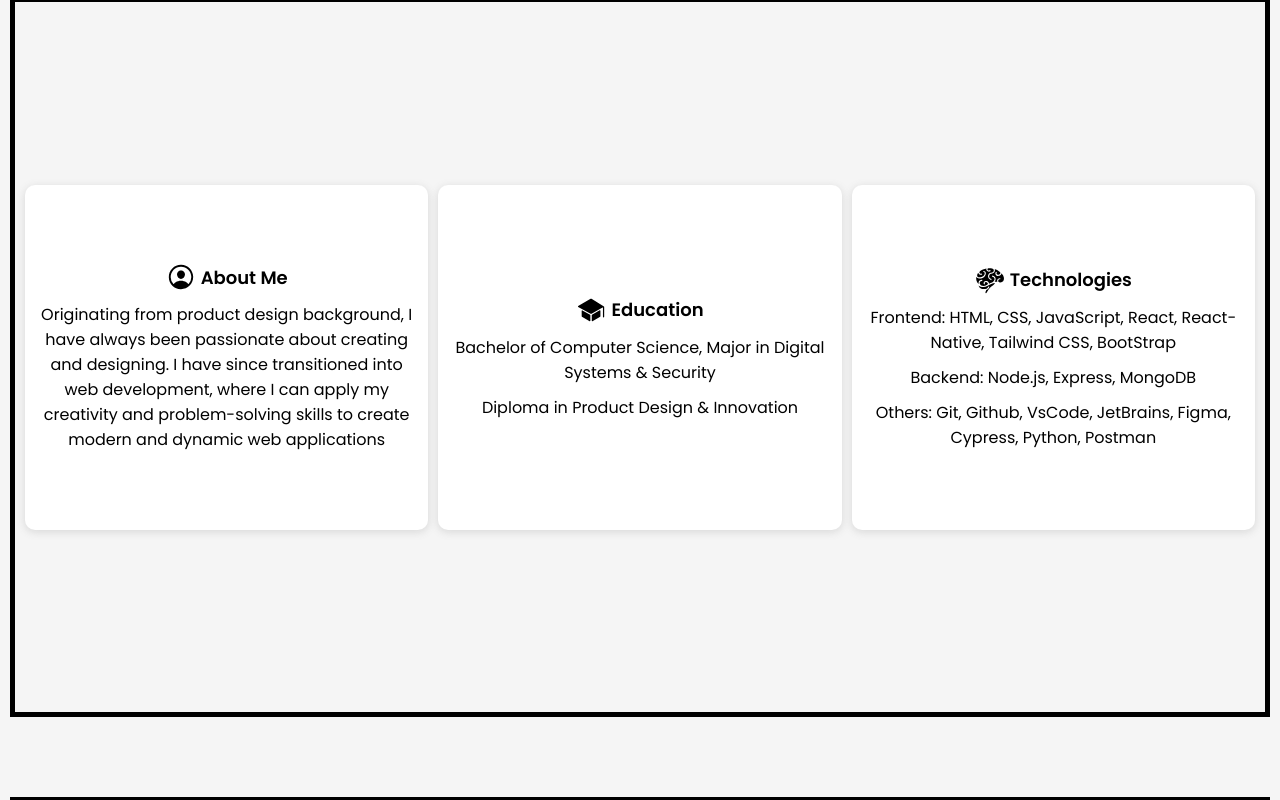
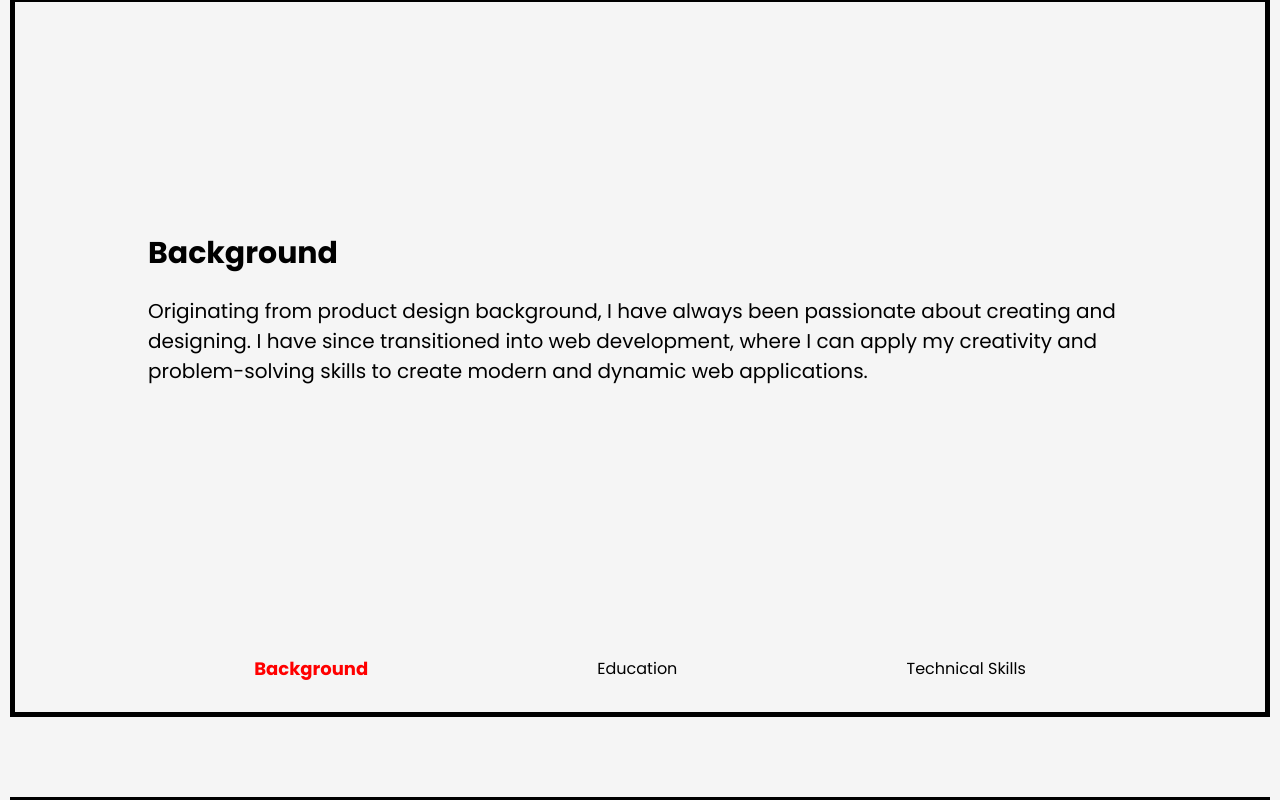
Before and after one commit to TarokoDev/ANSM-Portfolio, a React (Vite) app in the folder frontend/: page / in a window 1280 px wide. Shown: the part 873-1673 px from the top of the page. Built offline with nearby package versions, Linux system fonts and the light colour scheme.

Commit message:
added tabs to about me section

```diff
--- a/frontend/src/components/pages/about/About.jsx
+++ b/frontend/src/components/pages/about/About.jsx
@@ -2,55 +2,68 @@ import styles from "./About.module.css";
 import { IoPersonCircleOutline } from "react-icons/io5";
 import { IoIosSchool } from "react-icons/io";
 import { GiBrain } from "react-icons/gi";
+import { useState } from "react";
+
+const aboutMe = [
+    {
+        icon: IoPersonCircleOutline,
+        title: "Background",
+        descriptions: "Originating from product design background, I have always been passionate about creating and designing. I have since transitioned into web development, where I can apply my creativity and problem-solving skills to create modern and dynamic web applications."
+    },
+    {
+        icon: IoIosSchool,
+        title: "Education",
+        descriptions: [
+            "I earned a Bachelor's in Computer Science from the University of Wollongong, majoring in Digital Systems and Security. It was an exhilarating journey filled with late-night coding sessions and breakthrough moments!",
+            "Before that, I honed my skills in Product Design and Innovation at Ngee Ann Polytechnic, where I learned to merge creativity with functionality."
+        ]
+    },
+    {
+        icon: GiBrain,
+        title: "Technologies",
+        descriptions: [
+            "Frontend: React JS, HTML, CSS, JavaScript, React-Native, Tailwind CSS, BootStrap, Vite, Expo",
+            "Backend: Node.js, Express, MongoDB, MySQL",
+            "Languages: Python, Javascript, Java, C++",
+            "Tools: Git, Github, Figma, Adobe XD, Spline, Cypress, Postman, Netlify, Render, OpenAI ChatGPT, npm, XCode Simulator"
+        ]
+    }
+];
+
 
 export default function About() {
+
+    const [activeButton, setActiveButton] = useState(0)
+    const [title, setTitle] = useState(aboutMe[activeButton].title)
+    const [descriptions, setDescription] = useState(aboutMe[activeButton].descriptions)
+
+
+    function handleClick(index) {
+        setActiveButton(index)
+        setTitle(aboutMe[index].title)
+        setDescription(aboutMe[index].descriptions)
+    }
+
     return (
         <div className={styles.container}>
             <div className={styles.component}>
-                <div className={styles.card}>
-                    <div className={styles.header}>
-                        <IoPersonCircleOutline size="30px" />
-                        <div className={styles.header}>About Me</div>
+                <div className={styles.content}>
+                    <div className={styles.title}>
+                        {title}
                     </div>
                     <div className={styles.description}>
-                        Originating from product design background, I have
-                        always been passionate about creating and designing. I
-                        have since transitioned into web development, where I
-                        can apply my creativity and problem-solving skills to
-                        create modern and dynamic web applications
+                        {Array.isArray(descriptions) ? (
+                            descriptions.map((description, i) => <li key={i}>{description}</li>)
+                        ) : (
+                            <p>{descriptions}</p>
+                        )}
                     </div>
+
                 </div>
-
-                <div className={styles.card}>
-                    <div className={styles.header}>
-                        <IoIosSchool size="30px" />
-                        <div className={styles.header}>Education</div>
-                    </div>
-                    <div className={styles.description}>
-                        <div>
-                            Bachelor of Computer Science, Major in Digital
-                            Systems & Security
-                        </div>
-                        <div>Diploma in Product Design & Innovation</div>
-                    </div>
-                </div>
-
-                <div className={styles.card}>
-                    <div className={styles.header}>
-                        <GiBrain size="30px" />
-                        <div className={styles.header}>Technologies</div>
-                    </div>
-                    <div className={styles.description}>
-                        <div>
-                            Frontend: HTML, CSS, JavaScript, React,
-                            React-Native, Tailwind CSS, BootStrap
-                        </div>
-                        <div>Backend: Node.js, Express, MongoDB</div>
-                        <div>
-                            Others: Git, Github, VsCode, JetBrains, Figma,
-                            Cypress, Python, Postman
-                        </div>
-                    </div>
+                <div className={styles.buttons}>
+                    <div onClick={() => handleClick(0)} className={activeButton === 0 ? styles.activeButton : ""}>Background</div>
+                    <div onClick={() => handleClick(1)} className={activeButton === 1 ? styles.activeButton : ""}>Education</div>
+                    <div onClick={() => handleClick(2)} className={activeButton === 2 ? styles.activeButton : ""}>Technical Skills</div>
                 </div>
             </div>
         </div>
--- a/frontend/src/components/pages/about/About.module.css
+++ b/frontend/src/components/pages/about/About.module.css
@@ -26,114 +26,63 @@
 
 }
 
-.header {
-    font-size: min(4vw, 18px);
-    font-weight: 600;
+.content {
+    width: 100%;
+    height: 90%;
     display: flex;
+    flex-direction: column;
     justify-content: center;
+}
+
+.title {
+    font-size: 30px;
+    font-weight: bold;
+}
+
+.description {
+    font-size: 20px;
+}
+
+.description li {
+    list-style-type: none;
+    padding-left: 0;
+    margin-bottom: 10px;
+}
+
+.buttons {
+    display: flex;
+    flex-direction: row;
+    height: 10%;
+    width: 100%;
+    justify-content: space-evenly;
     align-items: center;
-    flex-direction: row;
-    gap: 5px;
 
 }
 
-.image {
-    height: 150px;
-    display: flex;
-    justify-content: center;
-    align-items: center;
+.activeButton {
+    /* box-shadow: var(--box-shadow);
+    background-color: red;
+    border-radius: 10px;
+    padding: 10px; */
+    color: red;
+    font-weight: bolder;
+    font-size: large;
 }
 
-img {
-    object-fit: cover;
-}
 
-.card {
-    border-radius: 10px;
-    width: 100%;
-    display: flex;
-    flex-direction: column;
-    justify-content: center;
-    align-items: center;
-    padding: 10px;
-    box-sizing: border-box;
-    box-shadow: var(--box-shadow);
-    background-color: white;
-    gap: 10px;
-    text-align: center;
-    font-size: min(4vw, 18px);
-}
 
-.description {
-    display: flex;
-    flex-direction: column;
-    text-align: center;
-    justify-content: center;
-    gap: 10px;
-}
+
 
 /* Larger mobile screens */
 @media screen and (min-width: 407px) and (max-width: 479px) {
-
-    .component {
-        display: flex;
-        justify-content: center;
-        align-items: none;
-        flex-direction: column;
-        gap: 10px;
-    }
-
-    .card {
-        border-radius: 10px;
-        width: 100%;
-        display: flex;
-        flex-direction: column;
-        justify-content: center;
-        align-items: center;
-        padding: 10px;
-        box-sizing: border-box;
-        box-shadow: var(--box-shadow);
-        background-color: white;
-        gap: 10px;
-        text-align: center;
-    }
-
-    .description {
-        display: flex;
-        flex-direction: column;
-        text-align: center;
-        justify-content: center;
-        gap: 10px;
-    }
-
 
 }
 
 /* Tablet and above */
 @media screen and (min-width: 480px) {
 
-    .component {
-        flex-direction: row;
-        justify-content: center;
-        align-items: center;
-
-    }
-
-    .card {
-        height: 50%;
-        width: 100%;
-        display: flex;
-        justify-content: center;
-        align-items: center;
-        flex-direction: column;
-        padding: 10px;
-        box-sizing: border-box;
-        font-size: 100%;
-        overflow-y: auto;
-    }
-
-    .header, .description {
-        text-align: center;
+    .content {
+        width: 80%;
     }
 
 }
--- a/frontend/src/components/pages/home/Home.jsx
+++ b/frontend/src/components/pages/home/Home.jsx
@@ -30,7 +30,7 @@ export default function Home() {
                     onLoad={() => setIsSplineLoaded(true)}
                 />
 
-{!isLoading && (
+                {!isLoading && (
                     <div className={styles.text}>
                         <div className={styles.header}>
                             <div className={styles.textTop}>
--- a/frontend/src/components/pages/home/Home.module.css
+++ b/frontend/src/components/pages/home/Home.module.css
@@ -9,10 +9,11 @@
     padding: 10px;
     box-sizing: border-box;
     background-color: whitesmoke;
+    /* background-color: #455C81; */
 }
 
 .component {
-    border: 2px solid black;
+    /* border: 2px solid black; */
     margin-top: 60px;
     height: 100%;
     width: 100%;
@@ -34,9 +35,9 @@
     z-index: 1;
     bottom: 0;
     left: 0;
-    padding: 40px;
+    padding: 20px;
     box-sizing: border-box;
-    color: white;
+    color: black;
     width: 100%;
 }
 
@@ -59,14 +60,14 @@
     align-items: flex-end;
     gap: 20px;
     font-size: 16px;
-    font-weight: bold;
+    /* font-weight: bold; */
     margin-top: 10px;
     width: 100%;
 }
 
 .links a {
     text-decoration: none;
-    color: white;
+    color: black;
     transition: color 0.3s ease;
 }
 
@@ -90,11 +91,11 @@
         align-items: center;
         padding: 10px;
         box-sizing: border-box;
+        background-color: whitesmoke;
     }
 
     .component {
         position: relative;
-        border: 2px solid black;
         margin-top: 60px;
         height: 100%;
         width: 100%;
```
Also changed, not shown: frontend/package.json (+6 -1 lines), frontend/src/components/pages/about/Data.js (added, +24 -0 lines), 1 other file (tests, documents, lock files or other folders).
